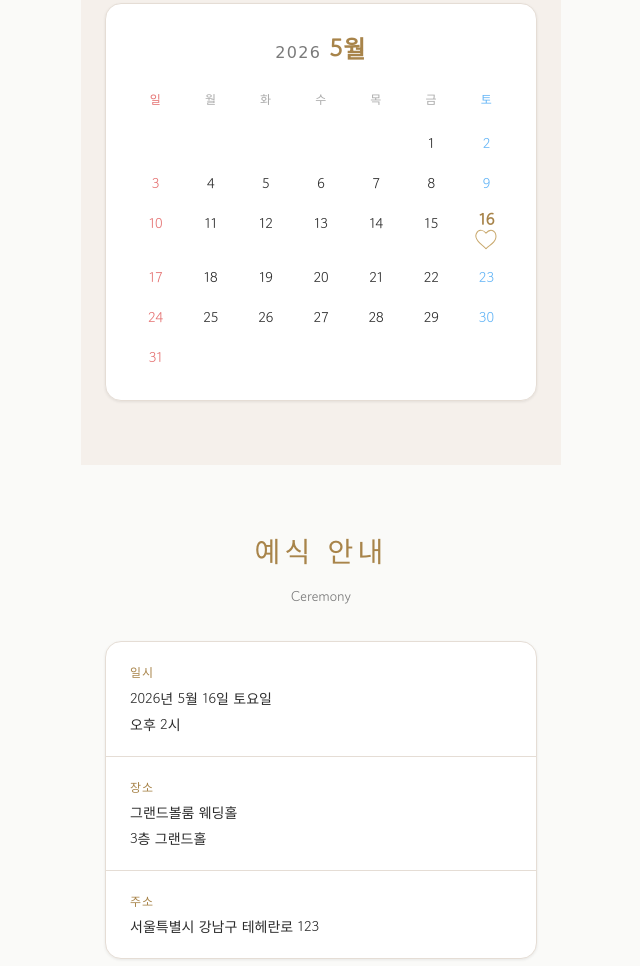
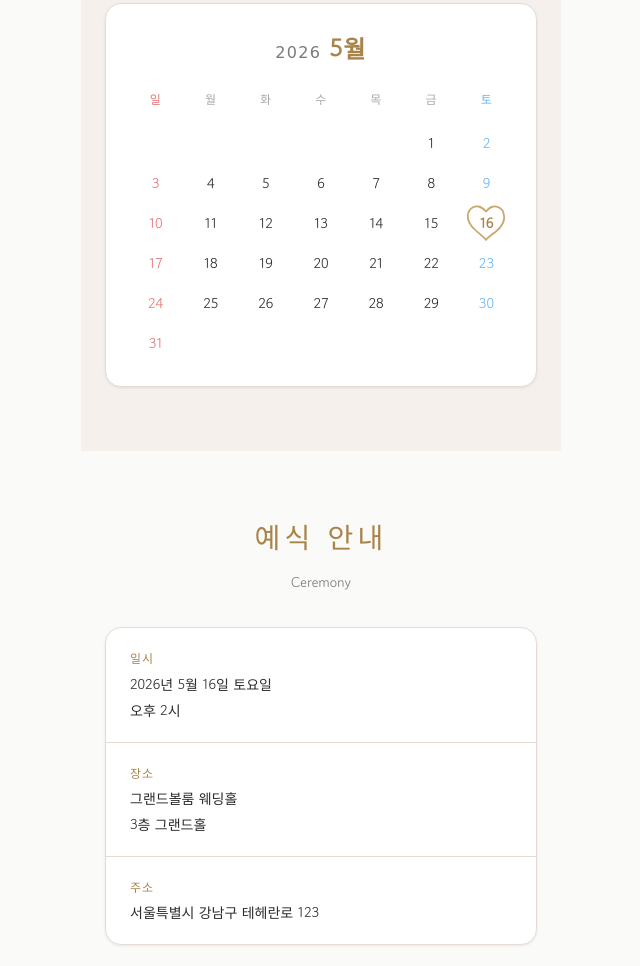
Before and after one commit to dev-hyemin/wedding-invitation, a website built with Vite: page index.html in a window 1280 px wide. Shown: the part 2250-3216 px from the top of the page, without its empty margins (319-959 px from the left). Built offline with nearby package versions, Linux system fonts and the light colour scheme; some packages are replaced by stand-ins of ours; no server answers; files whose address does not match are found by name; a web font is replaced by a local one.

Commit message:
design: 캘린더 하트를 날짜 숫자 위에 겹치도록 수정
Co-Authored-By: Claude Sonnet 4.6 <noreply@anthropic.com>

```diff
--- a/src/styles/components/calendar.css
+++ b/src/styles/components/calendar.css
@@ -81,25 +81,31 @@
 
 /* ── 결혼식 날 셀 ── */
 .cal__cell--wedding {
-  height: 50px;
-  border-radius: var(--radius-md);
+  height: 36px;
+  border-radius: 50%;
+  position: relative;
 }
 
 .cal__cell--wedding .cal__date {
   font-family: var(--font-serif);
-  font-size: var(--font-size-base);
+  font-size: var(--font-size-sm);
   font-weight: 600;
   color: var(--color-primary-dark);
-  line-height: 1;
-  margin-bottom: 2px;
+  position: relative;
+  z-index: 1;
 }
 
-/* ── 손그림 하트 SVG ── */
+/* ── 손그림 하트 SVG (숫자 위에 절대 배치) ── */
 .cal__heart {
-  width: 26px;
-  height: 22px;
+  position: absolute;
+  top: 50%;
+  left: 50%;
+  transform: translate(-50%, -50%);
+  width: 44px;
+  height: 40px;
   color: var(--color-primary);
-  flex-shrink: 0;
+  z-index: 0;
+  pointer-events: none;
 }
 
 /* ── 드로잉 애니메이션 ── */
```
